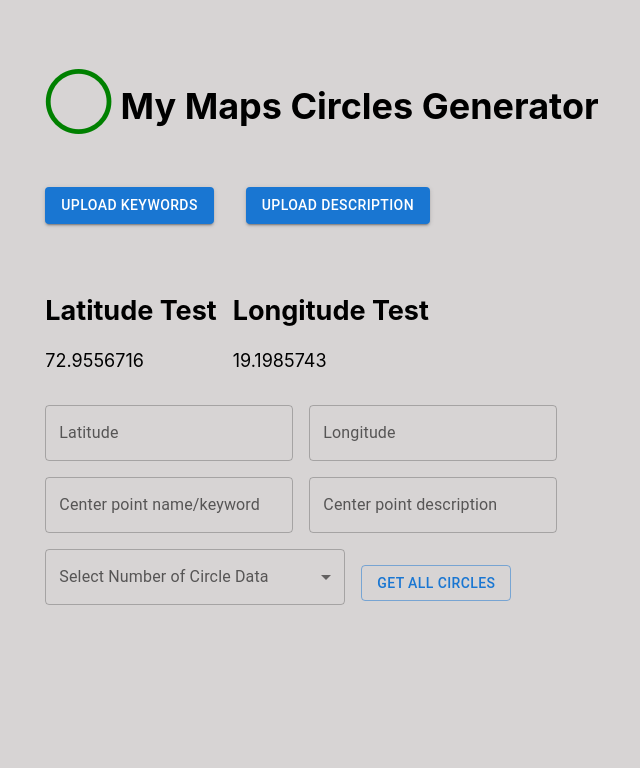
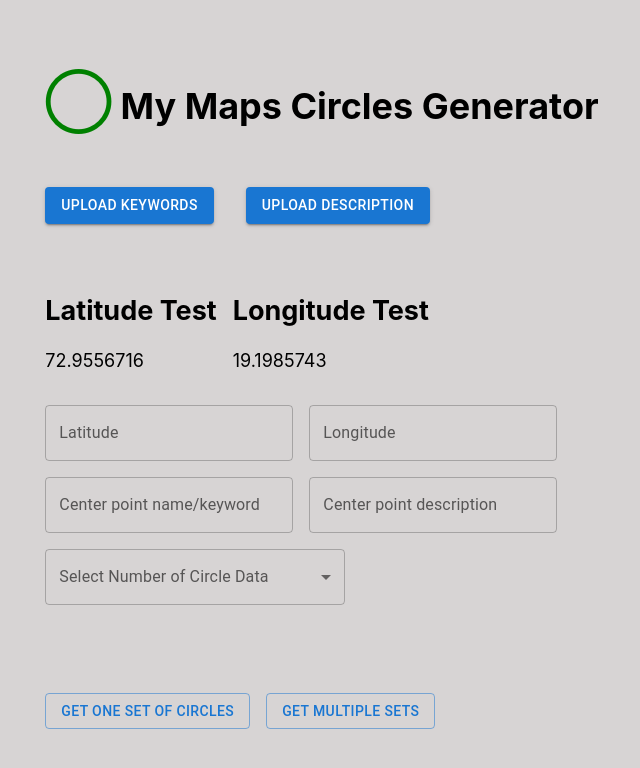
Before and after one commit to shardbearer-shri/react-app-haversine, a React (Create React App) app: page / in a window 1280 px wide. Shown: the top 768 px of the page, without its empty margins (318-958 px from the left). Built offline with nearby package versions, Linux system fonts and the light colour scheme.

Commit message:
added loaders and fixed large set count

```diff
--- a/src/components/Main.jsx
+++ b/src/components/Main.jsx
@@ -12,6 +12,8 @@
 import FileSaver from "file-saver";
 import { Box } from "@mui/system";
 import { Parser } from "@json2csv/plainjs";
+import Stack from "@mui/material/Stack";
+import CircularProgress from "@mui/material/CircularProgress";
 
 const Main = (props) => {
   const [newArr, setNewArr] = useState([]);
@@ -25,6 +27,7 @@
   const [isLong, setLong] = useState();
   const [isBaseName, setBaseName] = useState();
   const [isBaseDescription, setBaseDescription] = useState();
+  const [isLoader, setLoader] = useState(0);
   // const [finalTable, setFinalTable] = useState([]);
 
   let cordCount = 2000;
@@ -38,6 +41,9 @@
   const initName = (e) => {
     setBaseName(e.target.value);
   };
+  const loaderValue = (x, y) => {
+    return Math.floor((x / y) * 100);
+  };
   const initDescription = (e) => {
     setBaseDescription(e.target.value);
   };
@@ -45,9 +51,9 @@
   // 19.1985743
 
   for (let i = 0.1; i <= userInput; i += 0.1) {
-    console.log(parseFloat(i).toFixed(1), "CIRCL PARSING VALUE");
+    // console.log(parseFloat(i).toFixed(1), "CIRCL PARSING VALUE");
     circleCount.push(parseFloat(i).toFixed(1));
-    console.log(circleCount, "CIRCLE PARSING VALUE");
+    // console.log(circleCount, "CIRCLE PARSING VALUE");
   }
 
   const handleChange = (event) => {
@@ -62,6 +68,27 @@
     urls.forEach((url, ind) => {
       folder.file(`Circle${ind}.csv`, url);
     });
+
+    // Generate the zip file asynchronously
+    zip.generateAsync({ type: "blob" }).then(function (content) {
+      // Force down of the Zip file
+      FileSaver.saveAs(content, "archive.zip");
+    });
+  };
+  const saveZipMultiple = (filename, urlsArray) => {
+    if (!urlsArray) return;
+    // urls is a single array
+    // urls will be an array of arrays
+    // below function is of a single array of urls
+    const zip = new JSZip();
+    for (let i = 0; i < urlsArray?.length; i++) {
+      const folder = zip.folder(`Set ${i + 1}`);
+      urlsArray.forEach((urls, index) => {
+        urls.forEach((url, ind) => {
+          folder.file(`Circle${ind}.csv`, url);
+        });
+      });
+    }
 
     // Generate the zip file asynchronously
     zip.generateAsync({ type: "blob" }).then(function (content) {
@@ -119,12 +146,12 @@
       );
     }
   };
-
+  const loaderVal = "";
   let newSeoArr = [];
   let newKeyWordArr = [];
 
   const allCircles = (keywords) => {
-    console.log(keywords);
+    // console.log(keywords);
     // console.log(descriptions);
     // 19.198418001986912, 72.9556770938645
     // 25.18528117439559, 55.27562464605748
@@ -136,10 +163,12 @@
       // console.log(keywords)
       // let diameter = diam; // diameter of circle in km
       let dist = (diameter * 25) / 6371.0;
-      console.log(dist, "THE DIAMETER OF THE CIRCLE");
+      // console.log(dist, "THE DIAMETER OF THE CIRCLE");
       let allCord = [];
 
       for (let x = 0; x < cordCount; x++) {
+        // console.log(loaderValue(x, cordCount), 'DONE FOR CREATING DATA')
+        setLoader(isLoader + loaderValue(x, cordCount));
         const keywords = shuffleES6(keywordsArray);
         let brng = props.degToRad(x);
         let latitude = Math.asin(
@@ -175,6 +204,8 @@
     return alldata;
   };
   let csvVariableData = "";
+  const largeSetArray = [];
+
   useEffect(() => {
     newSeoArr = loopFunc(SeoData?.[0]?.value);
     newKeyWordArr = loopFunc(SeoData?.[1]?.value);
@@ -187,6 +218,7 @@
     }
 
     const newARRAY = shuffleES6(seoDataSet);
+    console.log("BASIC SHUFFLE DONE");
     // console.log(newARRAY);
     csvVariableData = allCircles(newARRAY);
     csvVariableData.push([
@@ -197,7 +229,24 @@
         latitude: isLat,
       },
     ]);
-    console.log(csvVariableData, "READY TO DOWNLOAD");
+    // console.log(csvVariableData, "READY TO DOWNLOAD 1 SET");
+    console.log("I THINK THIS IS SECOND STAGE");
+
+    // MULTIPLE
+    for (let i = 0; i < 2; i++) {
+      const multiSetCsvVariableData = allCircles(newARRAY);
+      multiSetCsvVariableData.push([
+        {
+          name: isBaseName,
+          description: isBaseDescription,
+          longitude: isLong,
+          latitude: isLat,
+        },
+      ]);
+      largeSetArray.push(multiSetCsvVariableData);
+    }
+    // console.log(largeSetArray, "READY TO DOWNLOAD LARGE SET");
+    console.log("DONE WITH THE LOOPS, CAN DOWNLOAD NOW");
   }, [userInput]);
 
   const downloadFile = () => {
@@ -206,6 +255,7 @@
     };
     const parser = new Parser(opts);
     const csvArr = [];
+    console.log(csvVariableData, "SINGLE SET ARRAY THAT IS GOING TO BE PARSED");
     for (let i = 0; i < csvVariableData.length; i++) {
       csvArr.push(parser.parse(csvVariableData[i]));
     }
@@ -213,6 +263,27 @@
     // console.log(csvVariableData, "DOWNLOAD DATA");
     saveZip("array", csvArr);
   };
+  const downloadMultiple = async () => {
+    const opts = {
+      fields: ["name", "description", "longitude", "latitude"],
+    };
+    const parser = new Parser(opts);
+    const largeCSVset = [];
+    console.log(largeSetArray[0], "LARGE SET ARRAY THAT IS GOING TO BE PARSED");
+    for (let i = 0; i < largeSetArray.length; i++) {
+      // console.log(largeSetArray[i]);
+      const csvArr = [];
+      for (let j = 0; j < largeSetArray[i].length; j++) {
+        csvArr.push(parser.parse(largeSetArray[i][j]));
+      }
+      largeCSVset.push(csvArr);
+    }
+    console.log(largeCSVset, "array to be sent to the save as");
+    // console.log(csvVariableData, "DOWNLOAD DATA");
+    saveZipMultiple("array", largeCSVset);
+    //
+  };
+
   const outerSetCounts = [];
   if (userInputOuter) {
     for (let i = 0; i < userInputOuter; i++) {
@@ -302,6 +373,11 @@
         <FormControl sx={{ marginLeft: "1rem" }}>
           <InputLabel sx={{ width: 300 }}>Select Number of Sets</InputLabel>
         </FormControl>
+
+        <Box sx={{ display: "flex", gap: "1rem", margin: "1rem 0rem" }}>
+          <CircularProgress variant="determinate" value={isLoader} />
+        </Box>
+        <Box sx={{ display: "flex", gap: "1rem", margin: "1rem 0rem" }}>
           <Button
             variant="outlined"
             sx={{ marginTop: "1rem" }}
@@ -309,8 +385,18 @@
               downloadFile();
             }}
           >
-          GET ALL CIRCLES
+            GET ONE SET OF CIRCLES
           </Button>
+          <Button
+            variant="outlined"
+            sx={{ marginTop: "1rem" }}
+            onClick={(e) => {
+              downloadMultiple();
+            }}
+          >
+            GET MULTIPLE SETS
+          </Button>
+        </Box>
       </div>
     </>
   );
```
Also changed, not shown: 1 other file (tests, documents, lock files or other folders). Lines whose indentation alone changed are shown as unchanged.
